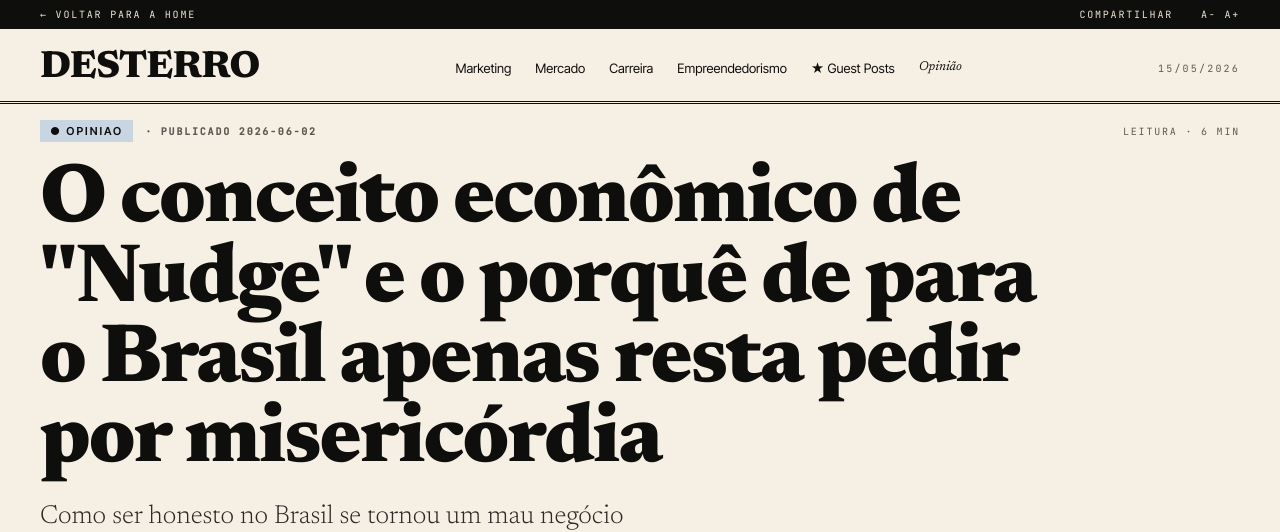
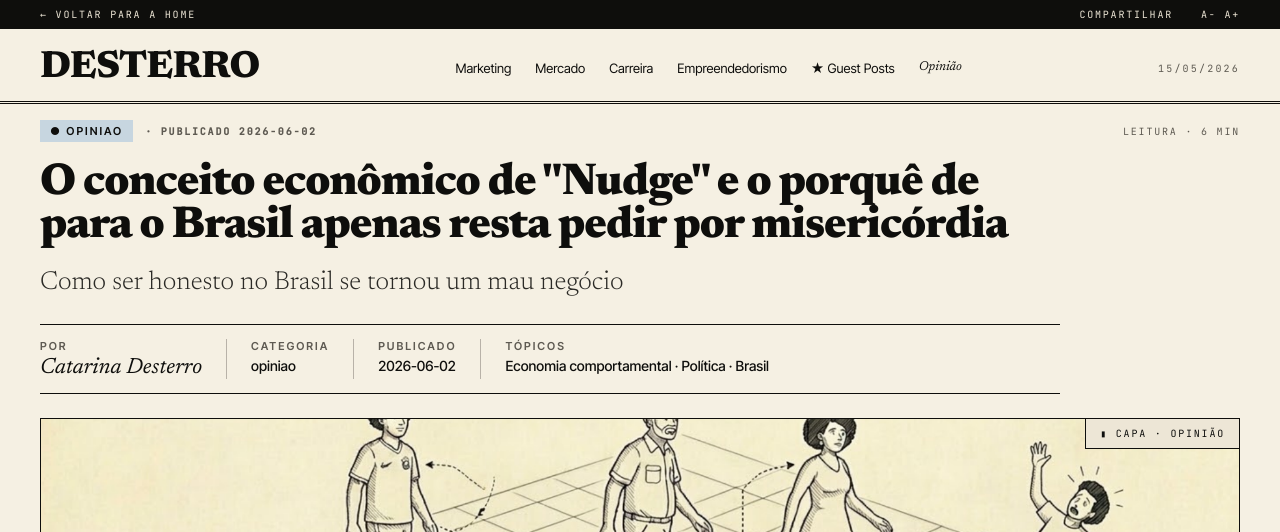
Before and after one commit to catarinaadesterro/desterro, a Next.js app: page /opiniao/o-conceito-de-nudge-e-o-brasil in a window 1280 px wide. Shown: the top 532 px of the page. Built offline with nearby package versions, Linux system fonts and the light colour scheme.

Commit message:
Corrigir imagem nudge (espaço no nome) e título adaptativo por comprimento
https://claude.ai/code/session_01CtW76Le6pnNMz5KMmju2NP

```diff
--- a/src/app/[category]/[slug]/page.tsx
+++ b/src/app/[category]/[slug]/page.tsx
@@ -80,7 +80,15 @@ export default async function ArticleSlugPage({ params }: { params: { category:
 
       {/* Title block */}
       <section className="sec" style={{ padding: '20px var(--px) 0', maxWidth: 1100 }}>
-        <h1 style={{ fontFamily: 'var(--serif)', fontWeight: 800, fontSize: 'var(--fs-article-title)', lineHeight: .96, letterSpacing: '-.025em', margin: '0 0 18px' }}>
+        <h1 style={{
+          fontFamily: 'var(--serif)', fontWeight: 800,
+          fontSize: article.title.length > 60
+            ? 'clamp(24px, 3.5vw, 52px)'
+            : article.title.length > 40
+              ? 'clamp(28px, 5vw, 72px)'
+              : 'var(--fs-article-title)',
+          lineHeight: .96, letterSpacing: '-.025em', margin: '0 0 18px'
+        }}>
           {article.title}
         </h1>
         <p style={{ fontFamily: 'var(--serif)', fontWeight: 300, fontSize: 26, lineHeight: 1.32, color: 'var(--gray-1)', margin: '0 0 24px', maxWidth: 880 }}>
```
Also changed, not shown: public/images/nudge-capa.png (renamed from public/images/nudge capa.png).
